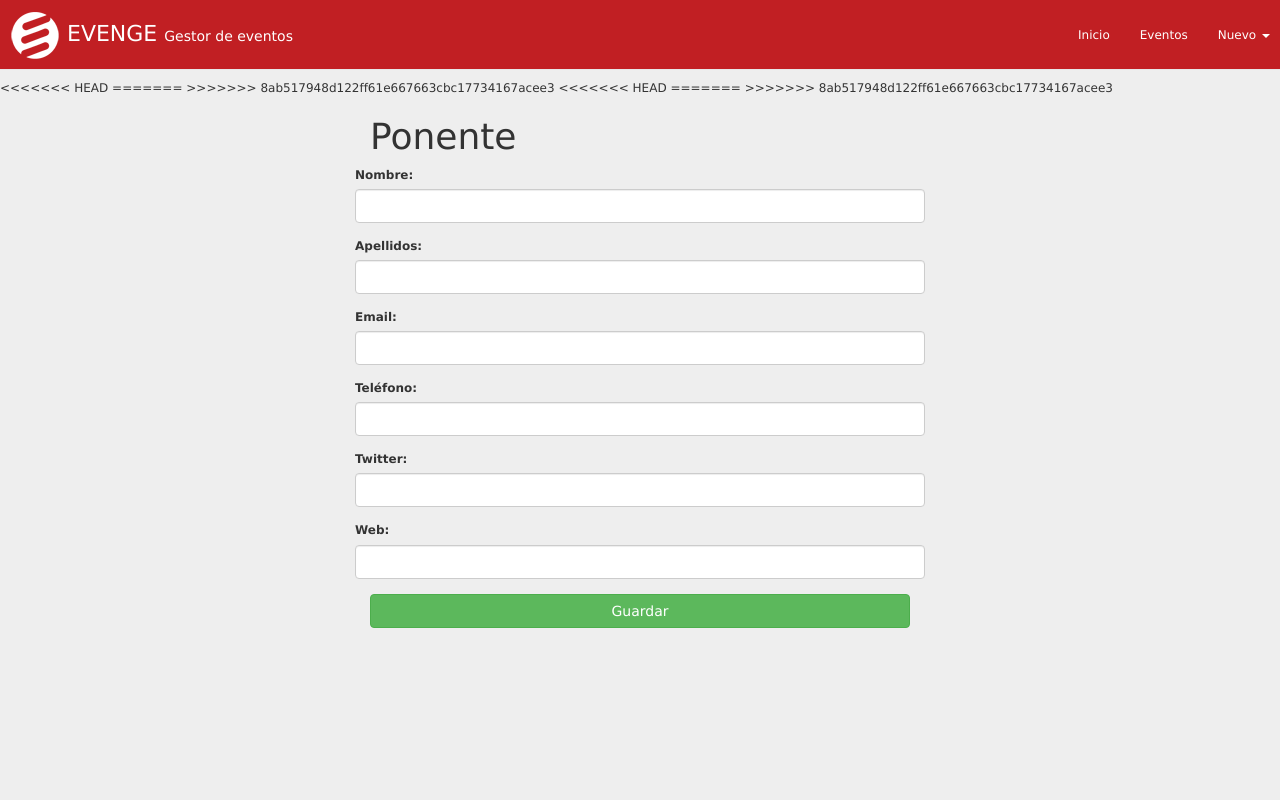
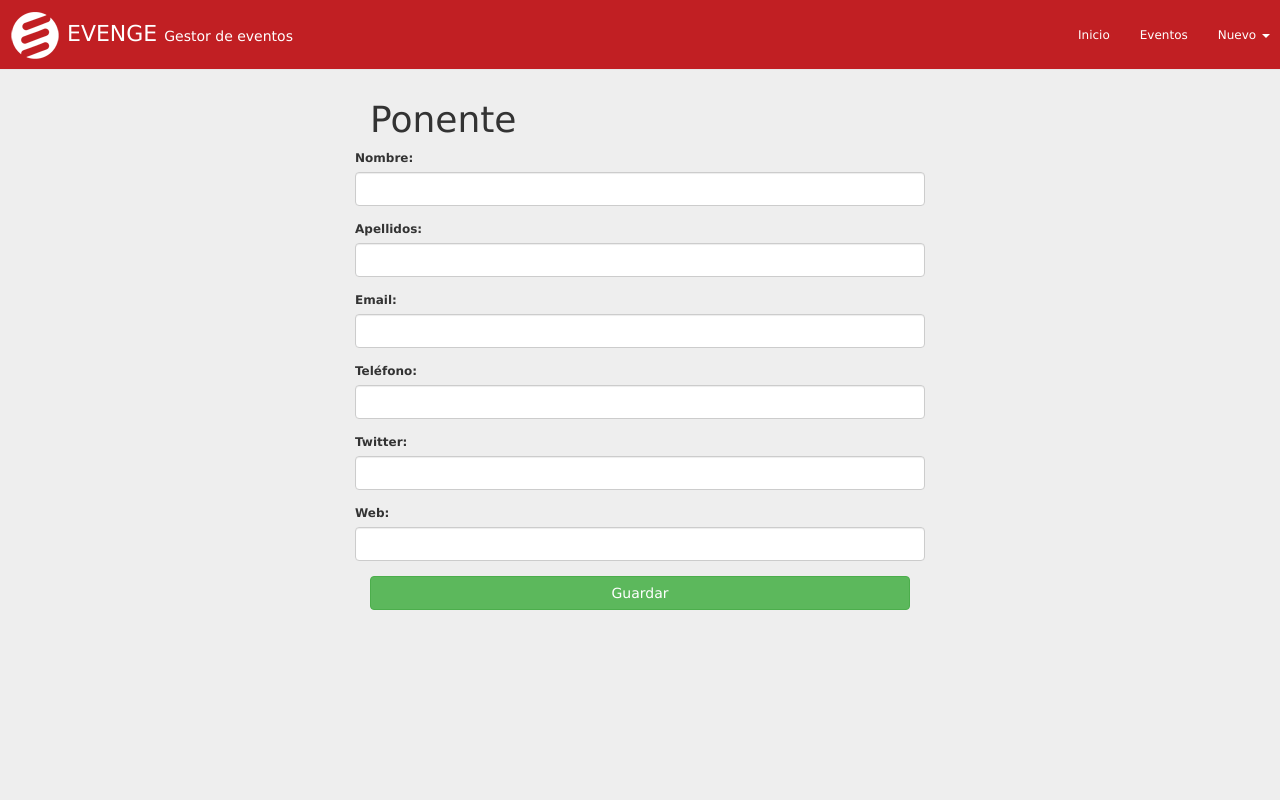
Before and after one commit to evenge/EVENGE, a Python web app: template templates/formPonente.html in a window 1280 px wide. Run offline with Jinja, Linux system fonts and the light colour scheme; the template is opened without the code that fills it, so the values that code supplies are empty; some libraries are stand-ins or nearby versions.

Commit message:
arreglando merge conflictivo

```diff
--- a/templates/formAsistente.html
+++ b/templates/formAsistente.html
@@ -1,4 +1,3 @@
-<<<<<<< HEAD
 <!--
 Evenge - gestor de eventos (events management)
 Copyright (C) 2014 - desarrollo.evenge@gmail.com
@@ -14,8 +13,7 @@ but WITHOUT ANY WARRANTY; without even the implied warranty of
 MERCHANTABILITY or FITNESS FOR A PARTICULAR PURPOSE.  See the
 GNU General Public License for more details.
 -->
-=======
->>>>>>> 8ab517948d122ff61e667663cbc17734167acee3
+
 {% extends "templates/index.html" %}
 
   {# tittle: titulo de la página
--- a/templates/formOrganizacion.html
+++ b/templates/formOrganizacion.html
@@ -1,4 +1,3 @@
-<<<<<<< HEAD
 <!--
 Evenge - gestor de eventos (events management)
 Copyright (C) 2014 - desarrollo.evenge@gmail.com
@@ -14,8 +13,7 @@ but WITHOUT ANY WARRANTY; without even the implied warranty of
 MERCHANTABILITY or FITNESS FOR A PARTICULAR PURPOSE.  See the
 GNU General Public License for more details.
 -->
-=======
->>>>>>> 8ab517948d122ff61e667663cbc17734167acee3
+
 {% extends "templates/index.html" %}
 
 {# tittle: Nueva organizacion
--- a/templates/formPonente.html
+++ b/templates/formPonente.html
@@ -1,4 +1,3 @@
-<<<<<<< HEAD
 <!--
 Evenge - gestor de eventos (events management)
 Copyright (C) 2014 - desarrollo.evenge@gmail.com
@@ -14,8 +13,7 @@ but WITHOUT ANY WARRANTY; without even the implied warranty of
 MERCHANTABILITY or FITNESS FOR A PARTICULAR PURPOSE.  See the
 GNU General Public License for more details.
 -->
-=======
->>>>>>> 8ab517948d122ff61e667663cbc17734167acee3
+
 {% extends "templates/index.html" %}
 
 {# tittle: Nuevo ponente
--- a/templates/formsAPI.html
+++ b/templates/formsAPI.html
@@ -1,4 +1,3 @@
-<<<<<<< HEAD
 <!--
 Evenge - gestor de eventos (events management)
 Copyright (C) 2014 - desarrollo.evenge@gmail.com
@@ -14,8 +13,6 @@ but WITHOUT ANY WARRANTY; without even the implied warranty of
 MERCHANTABILITY or FITNESS FOR A PARTICULAR PURPOSE.  See the
 GNU General Public License for more details.
 -->
-=======
->>>>>>> 8ab517948d122ff61e667663cbc17734167acee3
 
 {# note: disabled template because we no longer use this
   Pruebas para crear una "api para formularios"
--- a/templates/formularioEvento.html
+++ b/templates/formularioEvento.html
@@ -1,4 +1,3 @@
-<<<<<<< HEAD
 <!--
 Evenge - gestor de eventos (events management)
 Copyright (C) 2014 - desarrollo.evenge@gmail.com
@@ -14,8 +13,7 @@ but WITHOUT ANY WARRANTY; without even the implied warranty of
 MERCHANTABILITY or FITNESS FOR A PARTICULAR PURPOSE.  See the
 GNU General Public License for more details.
 -->
-=======
->>>>>>> 8ab517948d122ff61e667663cbc17734167acee3
+
 {% extends "templates/index.html" %}
 
 {% block title %} Nuevo Evento {% endblock %}
--- a/templates/index.html
+++ b/templates/index.html
@@ -1,4 +1,3 @@
-<<<<<<< HEAD
 <!--
 Evenge - gestor de eventos (events management)
 Copyright (C) 2014 - desarrollo.evenge@gmail.com
@@ -14,8 +13,7 @@ but WITHOUT ANY WARRANTY; without even the implied warranty of
 MERCHANTABILITY or FITNESS FOR A PARTICULAR PURPOSE.  See the
 GNU General Public License for more details.
 -->
-=======
->>>>>>> 8ab517948d122ff61e667663cbc17734167acee3
+
 <!DOCTYPE html> {% autoescape true %}
 <html lang="es">
 
--- a/templates/mostrarAsistentes.html
+++ b/templates/mostrarAsistentes.html
@@ -1,4 +1,3 @@
-<<<<<<< HEAD
 <!--
 Evenge - gestor de eventos (events management)
 Copyright (C) 2014 - desarrollo.evenge@gmail.com
@@ -14,8 +13,7 @@ but WITHOUT ANY WARRANTY; without even the implied warranty of
 MERCHANTABILITY or FITNESS FOR A PARTICULAR PURPOSE.  See the
 GNU General Public License for more details.
 -->
-=======
->>>>>>> 8ab517948d122ff61e667663cbc17734167acee3
+
 {% extends "templates/index.html" %}
 
 {# tittle: titulo de la página
--- a/templates/mostrarOrganizaciones.html
+++ b/templates/mostrarOrganizaciones.html
@@ -1,4 +1,3 @@
-<<<<<<< HEAD
 <!--
 Evenge - gestor de eventos (events management)
 Copyright (C) 2014 - desarrollo.evenge@gmail.com
@@ -14,8 +13,7 @@ but WITHOUT ANY WARRANTY; without even the implied warranty of
 MERCHANTABILITY or FITNESS FOR A PARTICULAR PURPOSE.  See the
 GNU General Public License for more details.
 -->
-=======
->>>>>>> 8ab517948d122ff61e667663cbc17734167acee3
+
 {% extends "templates/index.html" %}
 {# tittle: titulo de la página #}
 {% block title %}Organizaciones{% endblock %}
--- a/templates/mostrarPonentes.html
+++ b/templates/mostrarPonentes.html
@@ -1,4 +1,3 @@
-<<<<<<< HEAD
 <!--
 Evenge - gestor de eventos (events management)
 Copyright (C) 2014 - desarrollo.evenge@gmail.com
@@ -14,8 +13,7 @@ but WITHOUT ANY WARRANTY; without even the implied warranty of
 MERCHANTABILITY or FITNESS FOR A PARTICULAR PURPOSE.  See the
 GNU General Public License for more details.
 -->
-=======
->>>>>>> 8ab517948d122ff61e667663cbc17734167acee3
+
 {% extends "templates/index.html" %}
 {# tittle: titulo de la página #}
 {% block title %}Ponentes{% endblock %}
```
Also changed, not shown: docs/meeting-dates.md (+0 -8 lines).
